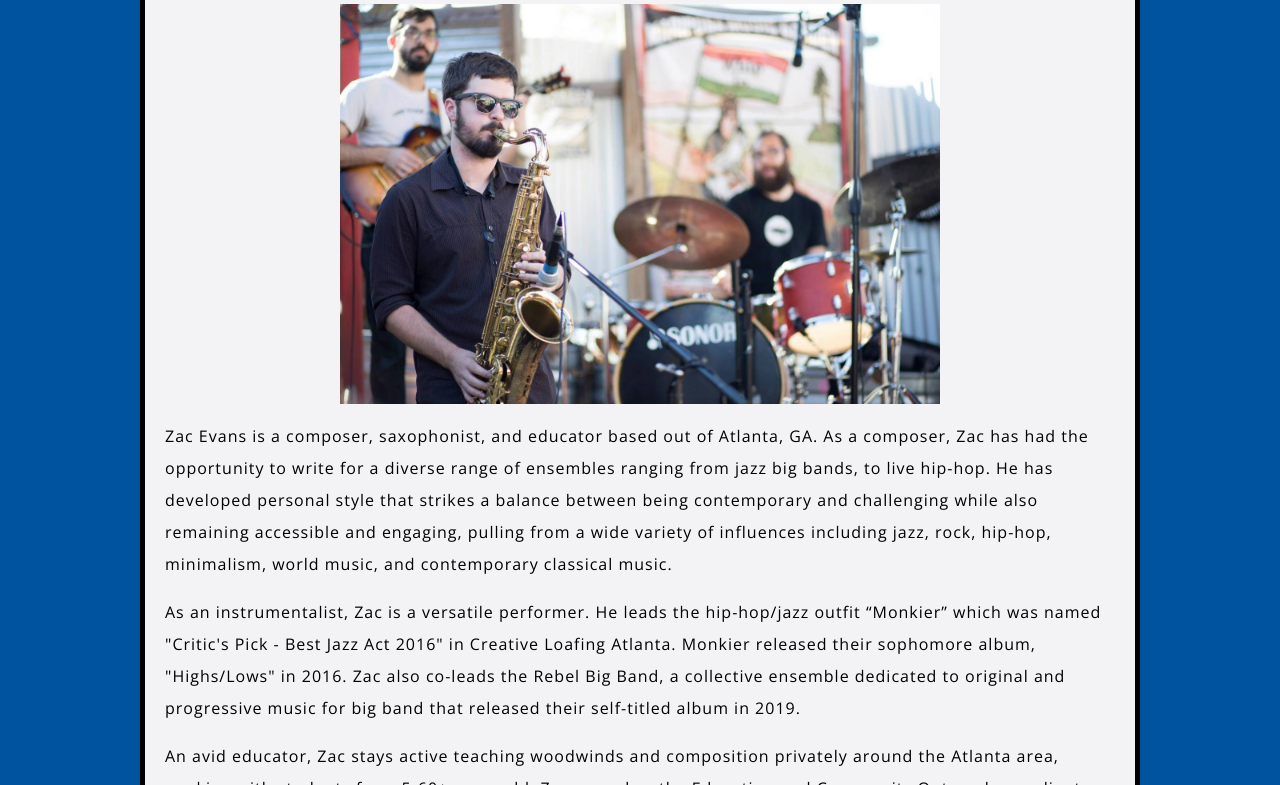
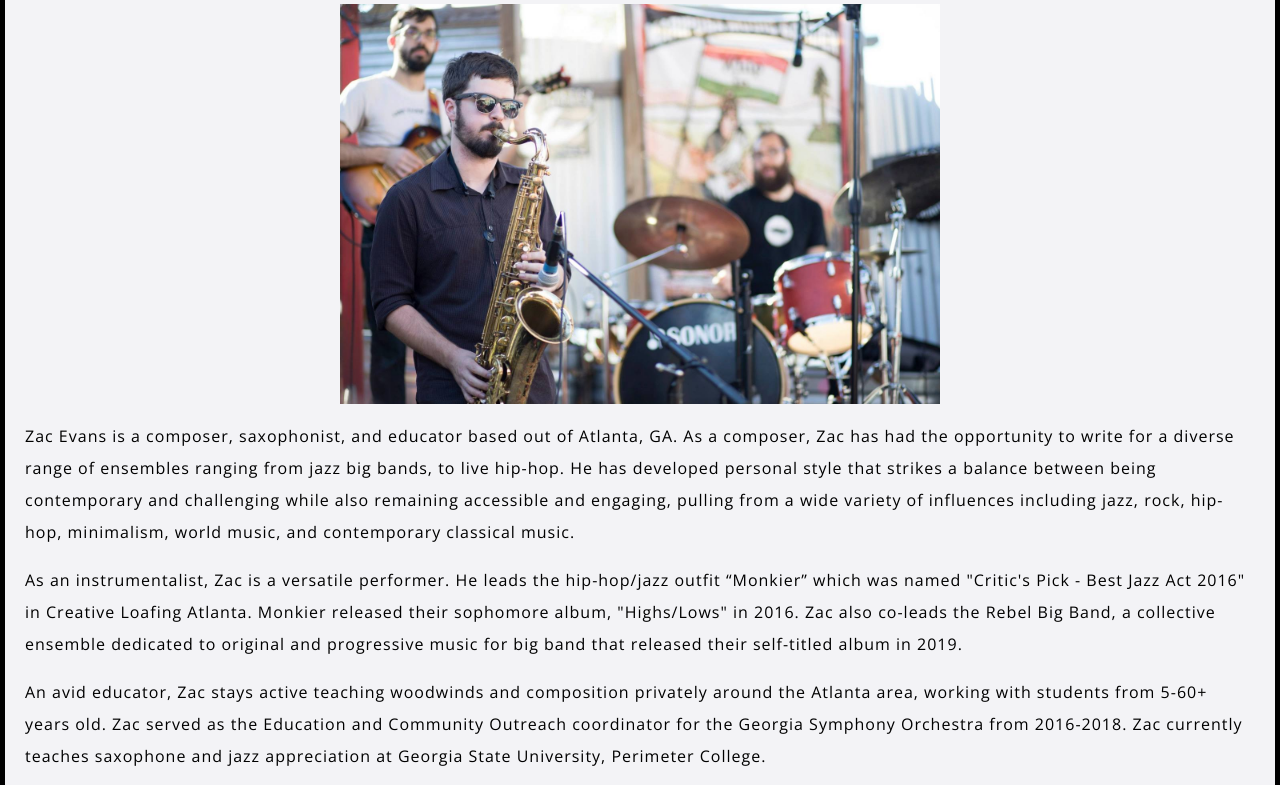
Before and after one commit to Zac-Evans/zac-evans.github.io, a plain HTML site: page index.html in a window 1280 px wide. Shown: the part 123-908 px from the top of the page. Drawn offline with nearby package versions, Linux system fonts and the light colour scheme.

Commit message:
auto test

```diff
--- a/styles/style.css
+++ b/styles/style.css
@@ -23,7 +23,7 @@ html {
 }
 
 body {
-    width: 950px;
+    width: auto;
     margin: 0 auto;
     background-color: #F3F3F6;
     padding: 0px 20px 20px 20px;
```
